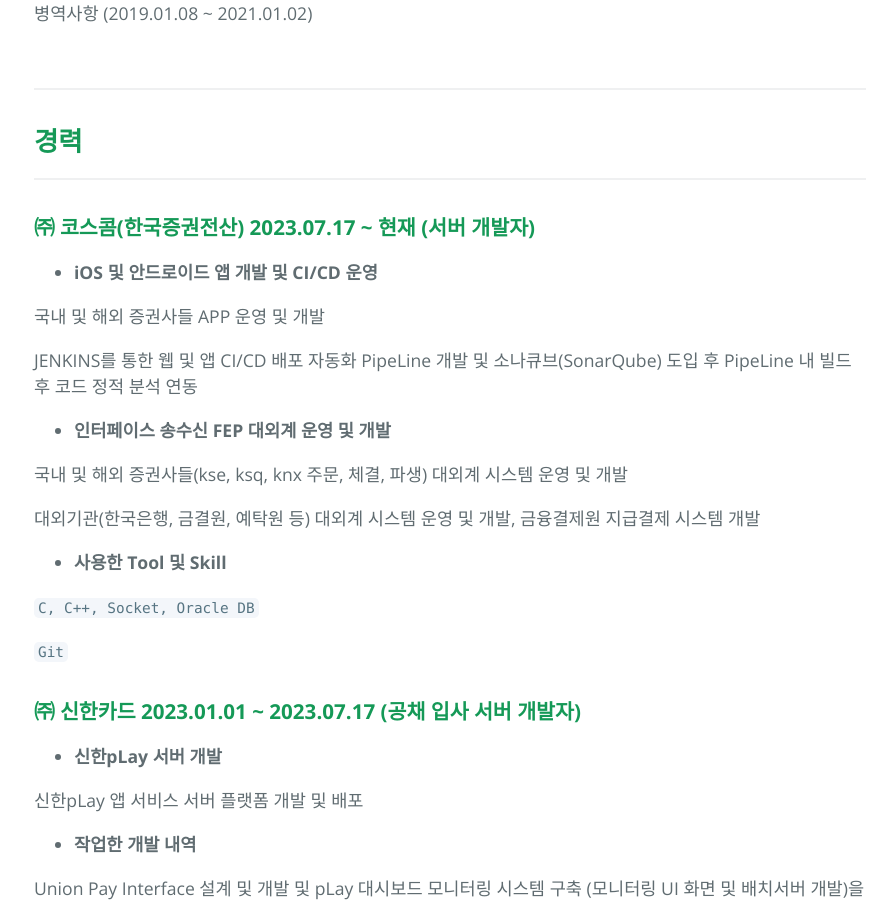
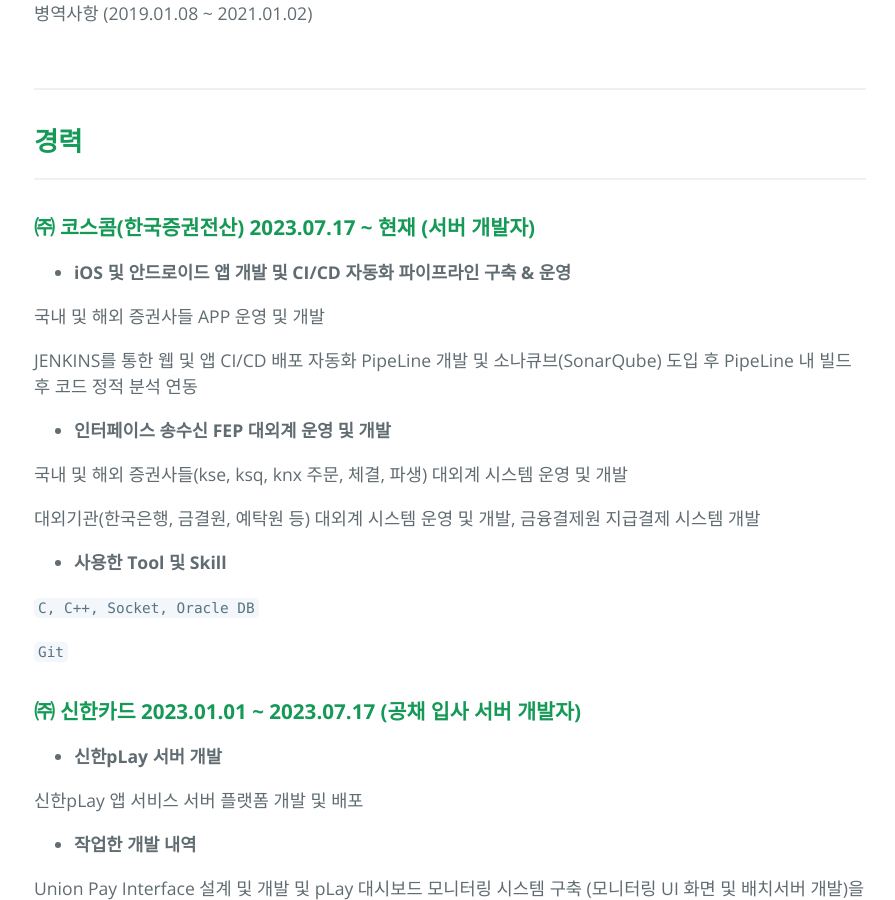
Before and after one commit to 2haein/theofto, a Jekyll site: the page built from index.md, in a window 1280 px wide and 900 px high, scrolled down 2250 px. Shown: the whole window, without its empty margins (190-1085 px from the left). Built offline with Jekyll 4.4.1, drawn with Linux system fonts in a browser that asks for light colours; our own code applies the rules of GitHub Pages for plain Markdown files.

Commit message:
add: 내용 추가

```diff
--- a/index.md
+++ b/index.md
@@ -72,7 +72,7 @@
 
 ### **㈜ 코스콤(한국증권전산) 2023.07.17 ~ 현재 (서버 개발자)**
 
-- **iOS 및 안드로이드 앱 개발 및 CI/CD 운영**
+- **iOS 및 안드로이드 앱 개발 및 CI/CD 자동화 파이프라인 구축 & 운영**
 
 국내 및 해외 증권사들 APP 운영 및 개발
 
```
